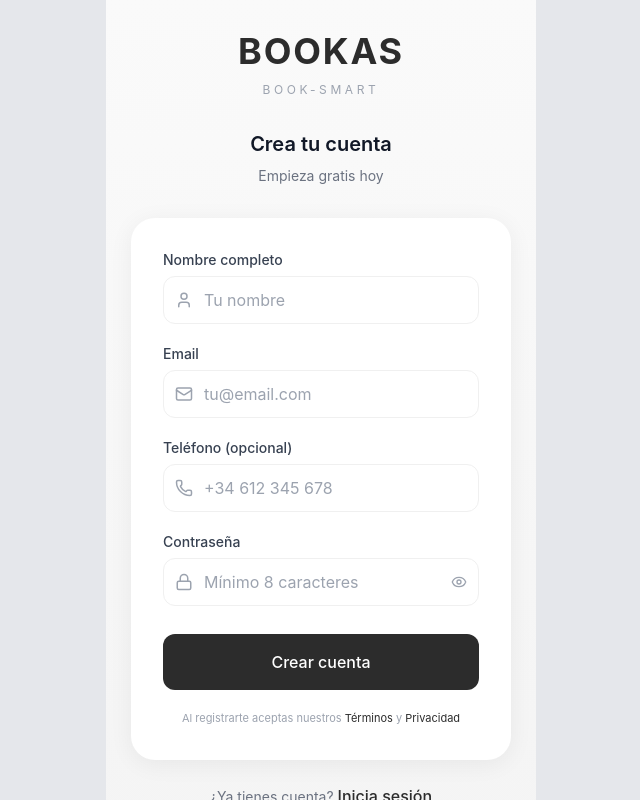
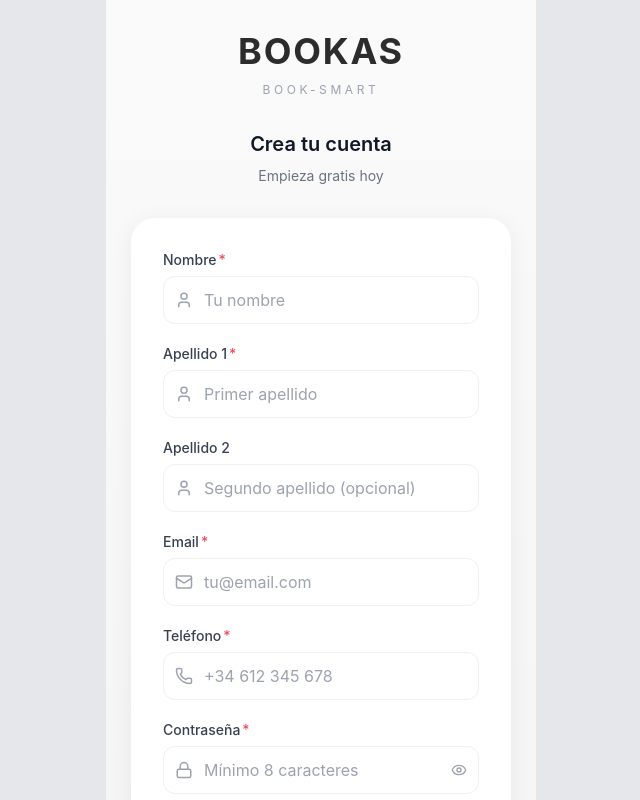
Before and after one commit to Haliam/Bookas, a React (Vite) app: page /register in a window 1280 px wide. Shown: the top 800 px of the page, without its empty margins (319-959 px from the left). Built offline with nearby package versions, Linux system fonts and the light colour scheme.

Commit message:
Add required field indicator to Input component and update Register form inputs

```diff
--- a/src/app/components/ui/Input.tsx
+++ b/src/app/components/ui/Input.tsx
@@ -16,6 +16,7 @@ export const Input = forwardRef<HTMLInputElement, InputProps>(
         {label && (
           <label className="text-sm text-[#374151]">
             {label}
+            {props.required && <span className="text-[#E94C59] ml-0.5">*</span>}
           </label>
         )}
         <div className="relative flex items-center">
--- a/src/app/screens/public/Register.tsx
+++ b/src/app/screens/public/Register.tsx
@@ -46,8 +46,20 @@ export function Register() {
         <div className="bg-white rounded-3xl p-8 shadow-[0_4px_24px_rgba(0,0,0,0.06)] mb-6">
           <div className="space-y-5">
             <Input
-              label="Nombre completo"
+              label="Nombre"
               placeholder="Tu nombre"
+              iconLeft={<User size={18} className="text-[#9CA3AF]" />}
+              required
+            />
+            <Input
+              label="Apellido 1"
+              placeholder="Primer apellido"
+              iconLeft={<User size={18} className="text-[#9CA3AF]" />}
+              required
+            />
+            <Input
+              label="Apellido 2"
+              placeholder="Segundo apellido (opcional)"
               iconLeft={<User size={18} className="text-[#9CA3AF]" />}
             />
             <Input
@@ -55,12 +67,14 @@ export function Register() {
               type="email"
               placeholder="tu@email.com"
               iconLeft={<Mail size={18} className="text-[#9CA3AF]" />}
+              required
             />
             <Input
-              label="Teléfono (opcional)"
+              label="Teléfono"
               type="tel"
               placeholder="+34 612 345 678"
               iconLeft={<Phone size={18} className="text-[#9CA3AF]" />}
+              required
             />
             <Input
               label="Contraseña"
@@ -72,6 +86,7 @@ export function Register() {
                   {showPass ? <EyeOff size={16} /> : <Eye size={16} />}
                 </button>
               }
+              required
             />
 
             <Button
```
